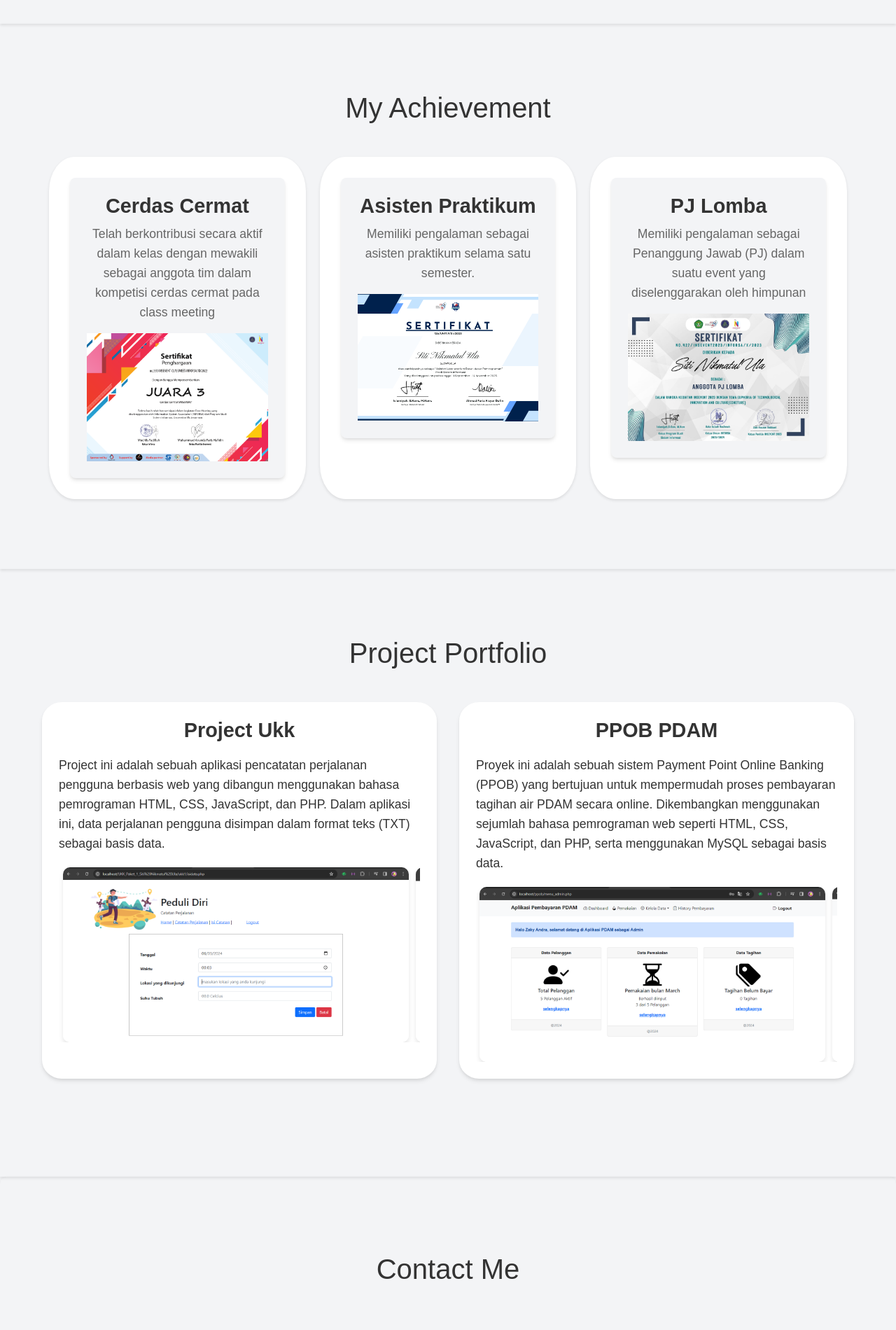
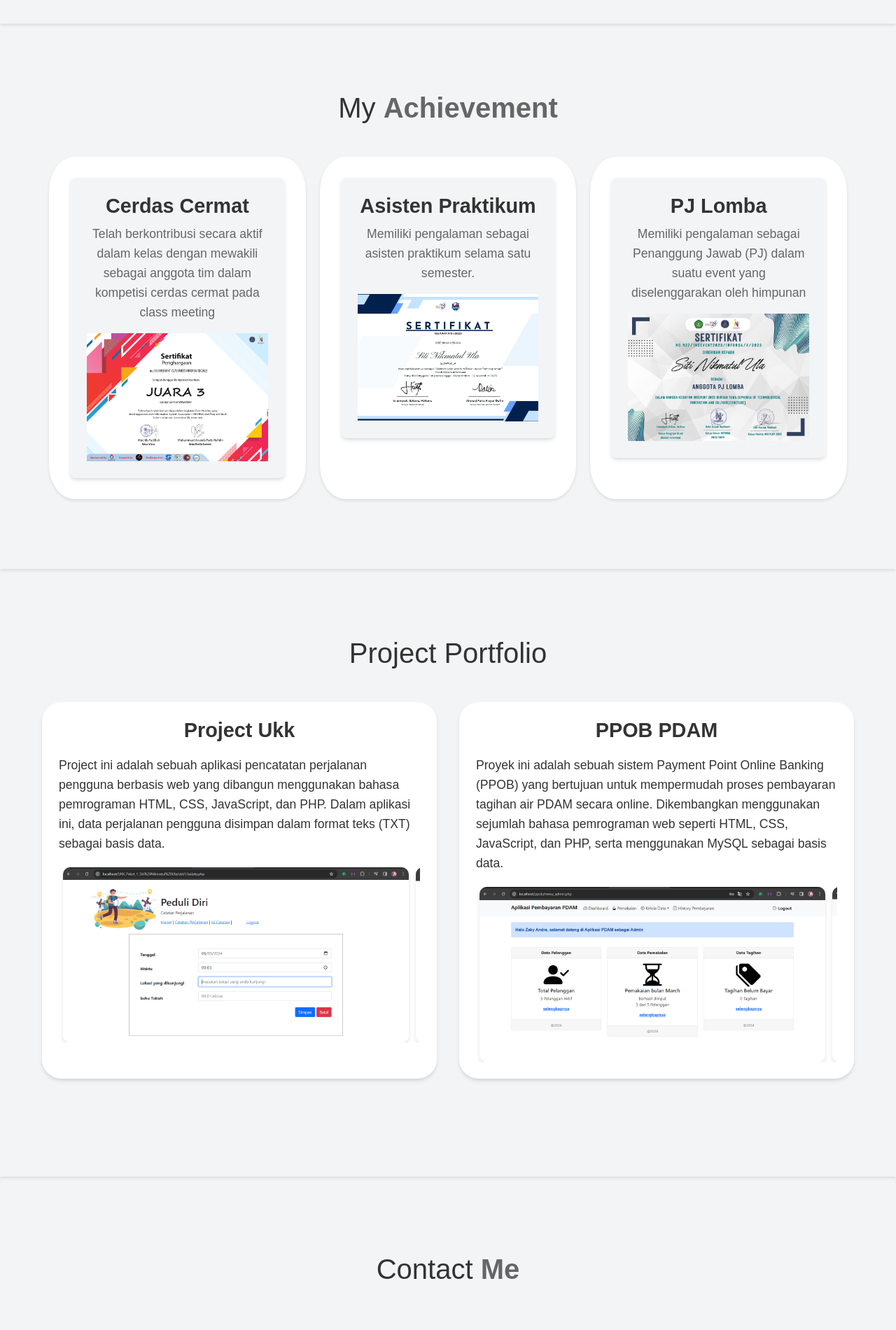
Before and after one commit to stinkmtul/Web-Portofolio2, a plain HTML site: page index.html in a window 1280 px wide. Shown: the part 1720-3620 px from the top of the page at 70% size. Drawn offline with nearby package versions, Linux system fonts and the light colour scheme; some packages are replaced by stand-ins of ours; a script that the page names is missing.

Commit message:
Update style.css

```diff
--- a/style.css
+++ b/style.css
@@ -271,6 +271,11 @@ body {
     text-align: center;
 }
 
+.achievement span {
+    color: #666666; /* Warna teks standar */
+    font-weight: bold;
+}
+
 .achievement .section-title {
     font-size: 2.5rem;
     margin-bottom: 50px;
@@ -408,6 +413,11 @@ body {
     border-radius: 10px; /* Menambahkan border-radius untuk membuat sudut elemen lebih lembut */
 }
 
+.contact-form span {
+    color: #666666; /* Warna teks standar */
+    font-weight: bold;
+}
+
 .contact-form .container {
     max-width: 600px; /* Menyesuaikan lebar maksimum dengan konten */
     margin: 0 auto; /* Pusatkan konten */
```
